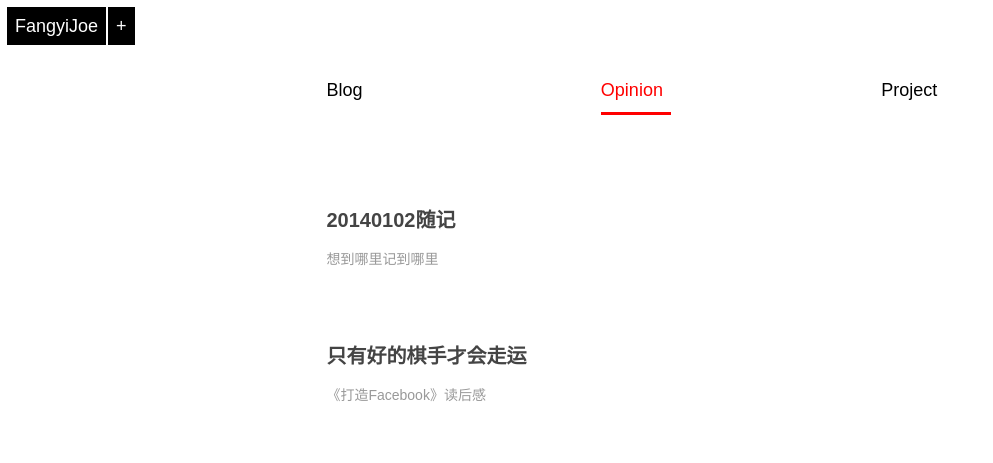
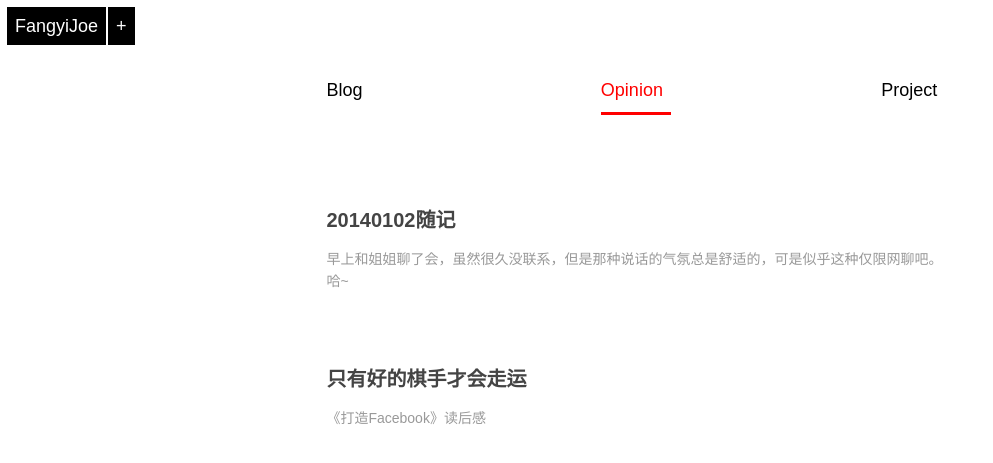
Before and after one commit to fangyijoe/fangyijoe.github.io, a Jekyll site: the page built from opinion/index.md, in a window 1280 px wide. Shown: the top 463 px of the page, without its empty margins (0-993 px from the left). Built offline with Jekyll 4.4.1, drawn with Linux system fonts in a browser that asks for light colours; Markdown is read by kramdown in place of the engine named in the settings.

Commit message:
update Title

```diff
--- a/_posts/opinion/2014-01-02-first.md
+++ b/_posts/opinion/2014-01-02-first.md
@@ -2,7 +2,7 @@
 layout: post
 title: 20140102随记
 category: opinion
-description: 想到哪里记到哪里
+description: 早上和姐姐聊了会，虽然很久没联系，但是那种说话的气氛总是舒适的，可是似乎这种仅限网聊吧。哈~
 ---
 
 早上和姐姐聊了会，虽然很久没联系，但是那种说话的气氛总是舒适的，可是似乎这种仅限网聊吧。哈~
```
